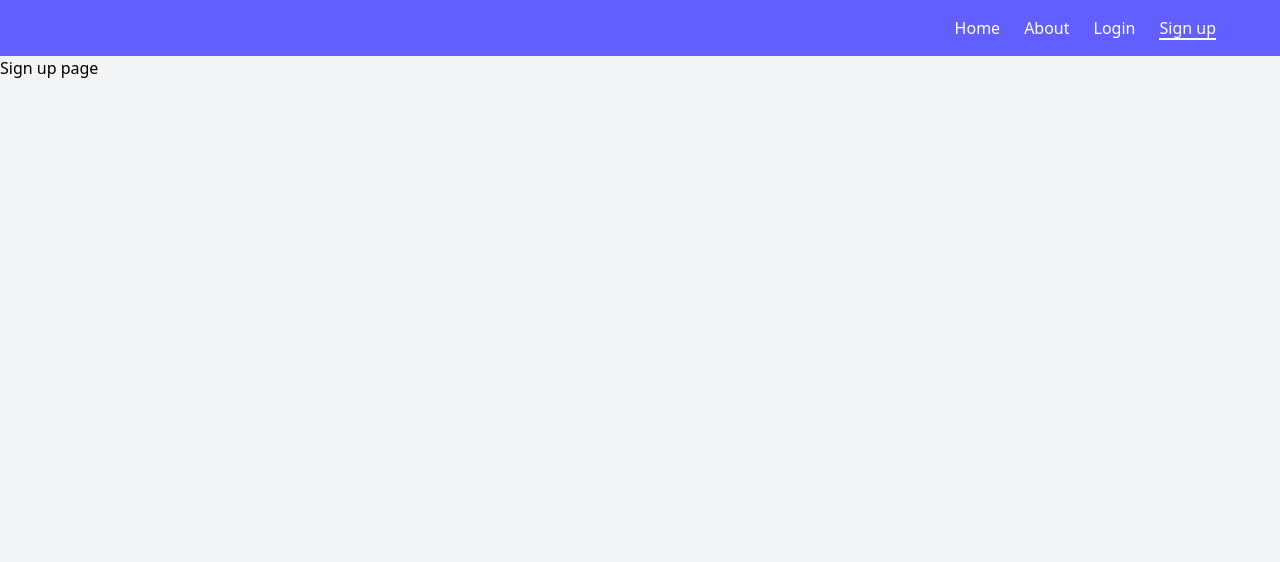
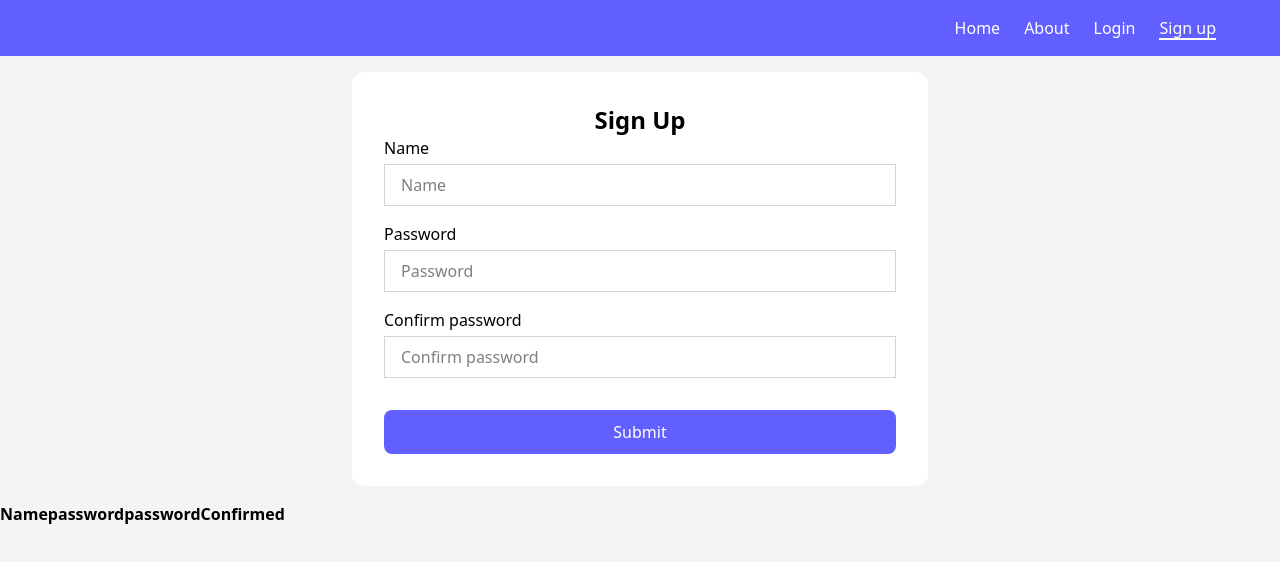
Before and after one commit to lapazyygeli/signup-login-system, a React (Vite) app in the folder frontend/: page /signup in a window 1280 px wide. Shown: the top 562 px of the page. Built offline with nearby package versions, Linux system fonts and the light colour scheme.

Commit message:
Integrate Redux for state management in Form component, replacing useState.

```diff
--- a/frontend/package.json
+++ b/frontend/package.json
@@ -10,9 +10,11 @@
     "preview": "vite preview"
   },
   "dependencies": {
+    "@reduxjs/toolkit": "^2.6.1",
     "@tailwindcss/vite": "^4.0.17",
     "react": "^19.0.0",
     "react-dom": "^19.0.0",
+    "react-redux": "^9.2.0",
     "react-router": "^7.4.1",
     "tailwindcss": "^4.0.17"
   },
--- a/frontend/src/App.tsx
+++ b/frontend/src/App.tsx
@@ -1,104 +1,12 @@
-import { useState } from "react";
-import Form from "./components/Form.tsx";
-import TableRow from "./components/TableRow.tsx";
-import { FormData } from "./components/Form.tsx";
 import { BrowserRouter } from "react-router";
 import AppRoutes from "./AppRoutes.tsx";
 
-interface UserData {
-  _id: string;
-  name: string;
-  password: string;
-  passwordConfirmed: string;
-}
-
 function App() {
-  const [userdata, setUserdata] = useState<UserData[]>([]);
-
-  const addData = (formData: FormData) => {
-    const newData = {
-      name: formData.name,
-      password: formData.password,
-      passwordConfirmed: formData.passwordConfirmed,
-    };
-    const sendToServer = async () => {
-      const url = "http://localhost:9000/users/add";
-      try {
-        const response: Response = await fetch(url, {
-          method: "POST",
-          body: JSON.stringify(newData),
-          headers: {
-            "Content-Type": "application/json",
-          },
-        });
-        if (!response.ok) {
-          throw new Error("Response not okay!");
-        }
-        const responseJsonNewData = await response.json();
-        console.log(responseJsonNewData.message);
-        setUserdata((prev) => [...prev, responseJsonNewData.data]);
-      } catch (err) {
-        console.log(err);
-      }
-    };
-    sendToServer();
-  };
-
-  const deleteData = async (id: string) => {
-    const url = `http://localhost:9000/users/delete`;
-    try {
-      const response = await fetch(url, {
-        method: "DELETE",
-        body: JSON.stringify({ id }),
-        headers: {
-          "Content-Type": "application/json",
-        },
-      });
-      if (!response.ok) {
-        throw new Error("Response not okay (delete)!");
-      }
-      const responseJson = await response.json();
-      console.log(responseJson.message);
-      console.log(responseJson.data);
-    } catch (err) {
-      console.log(err);
-    }
-    setUserdata((prev) => prev.filter((data) => data._id !== id));
-  };
-
   return (
     <BrowserRouter>
       <AppRoutes />
     </BrowserRouter>
   );
-  /*
-  return (
-    <>
-      <Form addData={addData} />
-      <table>
-        <thead>
-          <tr>
-            <th>Name</th>
-            <th>password</th>
-            <th>passwordConfirmed</th>
-            <th></th>
-          </tr>
-        </thead>
-        <tbody>
-          {userdata.map((prev) => (
-            <TableRow
-              key={prev._id}
-              id={prev._id}
-              name={prev.name}
-              password={prev.password}
-              passwordConfirmed={prev.passwordConfirmed}
-              deleteData={deleteData}
-            />
-          ))}
-        </tbody>
-      </table>
-    </>
-  );*/
 }
 
 export default App;
--- a/frontend/src/components/Form.tsx
+++ b/frontend/src/components/Form.tsx
@@ -1,49 +1,39 @@
-import { useState } from "react";
+import { useDispatch, useSelector } from "react-redux";
+import { RootState } from "../redux/store";
+import {
+  resetForm,
+  setError,
+  setSignUpFormData,
+  SignUpFormData
+} from "../redux/reducers/signupSlice";
 
 type Props = {
-  addData: (formData: FormData) => void;
+  addData: (formData: SignUpFormData) => void;
 };
 
-export interface FormData {
-  name: string;
-  password: string;
-  passwordConfirmed: string;
-}
-
-const initialState: FormData = {
-  name: "",
-  password: "",
-  passwordConfirmed: "",
-};
-
+// TÄN NIMEKS SIGN UP FORM
 const Form = ({ addData }: Props) => {
-  const [formData, setFormData] = useState<FormData>(initialState);
-  const [error, setError] = useState<string | null>(null);
+  const formData = useSelector((state: RootState) => state.signup.signUpFormData);
+  const error = useSelector((state: RootState) => state.signup.error);
+  const dispatch = useDispatch();
 
   const handleChange = (e: React.ChangeEvent<HTMLInputElement>) => {
     const inputName = e.target.name;
     const inputValue = e.target.value;
-    setFormData((prev) => ({
-      ...prev,
-      [inputName]: inputValue,
-    }));
-    setError(null);
+    dispatch(setSignUpFormData({ ...formData, [inputName]: inputValue }));
+    dispatch(setError(null));
   };
 
   const handleSubmit = (e: React.FormEvent<HTMLFormElement>) => {
     e.preventDefault();
     if (formData.password !== formData.passwordConfirmed) {
-      setError("Passwords did not match.");
-      setFormData((prev) => ({
-        ...prev,
-        password: "",
-        passwordConfirmed: "",
-      }));
+      dispatch(setError("Passwords did not match."));
+      dispatch(setSignUpFormData({ ...formData, password: "", passwordConfirmed: "" }));
       return;
     }
 
     addData(formData);
-    setFormData(initialState);
+    dispatch(resetForm());
   };
 
   return (
--- a/frontend/src/components/SignUp.tsx
+++ b/frontend/src/components/SignUp.tsx
@@ -1,6 +1,102 @@
+import { useState } from "react";
+import Form from "./Form.tsx";
+import TableRow from "./TableRow.tsx";
+import { SignUpFormData } from "../redux/reducers/signupSlice.ts";
+
+// TÄÄLTÄ SIGN UPISTA PITÄÄ POISTAA TOI TABLE ROW HOMMA JA TEHÄ
+// SIITÄ OMA KOMPONENTTINSA. SEN JÄLKEEN SIIRRETÄÄN KAMPET TÄNNE FORMISTA
+// JA MUOKATAAN TÄN NIMEKS SIGNUPFORM.
+
+// ADDDATA FUNKTIO LAITETAAN TOTEUTTAA SIELLÄ MIHIN SE TÄÄLLÄ SYÖTETÄÄN
+// SAMA MYÖS DELETELLE
+
+interface UserData {
+  _id: string;
+  name: string;
+  password: string;
+  passwordConfirmed: string;
+}
+
 const SignUp = () => {
+  const [userdata, setUserdata] = useState<UserData[]>([]);
+
+  const addData = (formData: SignUpFormData) => {
+    const newData = {
+      name: formData.name,
+      password: formData.password,
+      passwordConfirmed: formData.passwordConfirmed,
+    };
+    const sendToServer = async () => {
+      const url = "http://localhost:9000/users/add";
+      try {
+        const response: Response = await fetch(url, {
+          method: "POST",
+          body: JSON.stringify(newData),
+          headers: {
+            "Content-Type": "application/json",
+          },
+        });
+        if (!response.ok) {
+          throw new Error("Response not okay!");
+        }
+        const responseJsonNewData = await response.json();
+        console.log(responseJsonNewData.message);
+        setUserdata((prev) => [...prev, responseJsonNewData.data]);
+      } catch (err) {
+        console.log(err);
+      }
+    };
+    sendToServer();
+  };
+
+  const deleteData = async (id: string) => {
+    const url = `http://localhost:9000/users/delete`;
+    try {
+      const response = await fetch(url, {
+        method: "DELETE",
+        body: JSON.stringify({ id }),
+        headers: {
+          "Content-Type": "application/json",
+        },
+      });
+      if (!response.ok) {
+        throw new Error("Response not okay (delete)!");
+      }
+      const responseJson = await response.json();
+      console.log(responseJson.message);
+      console.log(responseJson.data);
+    } catch (err) {
+      console.log(err);
+    }
+    setUserdata((prev) => prev.filter((data) => data._id !== id));
+  };
+
   return (
-    <p>Sign up page</p>
+    <>
+      <Form addData={addData} />
+      <table>
+        <thead>
+          <tr>
+            <th>Name</th>
+            <th>password</th>
+            <th>passwordConfirmed</th>
+            <th></th>
+          </tr>
+        </thead>
+        <tbody>
+          {userdata.map((prev) => (
+            <TableRow
+              key={prev._id}
+              id={prev._id}
+              name={prev.name}
+              password={prev.password}
+              passwordConfirmed={prev.passwordConfirmed}
+              deleteData={deleteData}
+            />
+          ))}
+        </tbody>
+      </table>
+    </>
   );
 };
 
--- a/frontend/src/main.tsx
+++ b/frontend/src/main.tsx
@@ -1,11 +1,15 @@
 import { StrictMode } from "react";
 import { createRoot, Root } from "react-dom/client";
+import { Provider } from "react-redux";
 import App from "./App.tsx";
+import store from "./redux/store.ts"
 
 const container = document.getElementById("root");
 const root: Root = createRoot(container!);
 root.render(
   <StrictMode>
-    <App />
+    <Provider store={store}>
+      <App />
+    </Provider>
   </StrictMode>
 );
--- /dev/null
+++ b/frontend/src/redux/reducers/signupSlice.ts
@@ -0,0 +1,51 @@
+import { createSlice, PayloadAction } from "@reduxjs/toolkit";
+// Basically this holds both action creators
+// and __one reducer__ for each case in total
+
+export interface SignUpFormData {
+  name: string;
+  password: string;
+  passwordConfirmed: string;
+}
+
+interface SignUpFormState {
+  signUpFormData: SignUpFormData;
+  error: string | null;
+}
+
+const initialState: SignUpFormState = {
+  signUpFormData: {
+    name: "",
+    password: "",
+    passwordConfirmed: "",
+  },
+  error: null,
+};
+
+const signupSlice = createSlice({
+  name: "signup",
+  initialState,
+  reducers: {
+    setSignUpFormData: (state, action: PayloadAction<SignUpFormData>) => {
+      state.signUpFormData = action.payload;
+    },
+    resetForm: (state) => {
+      state.signUpFormData = initialState.signUpFormData;
+      state.error = null;
+    },
+    setError: (state, action: PayloadAction<string|null>) => {
+      state.error = action.payload;
+    },
+  },
+});
+
+// Behinde the scenes:
+/*const setSignUpFormData = (signUpFormData) => {
+  return {
+    type: "SET_SIGN_UP_FORM_DATA",
+    payload: signUpFormData,
+  };
+};*/
+
+export const { setSignUpFormData, resetForm, setError } = signupSlice.actions;
+export default signupSlice.reducer; // export slice as a reducer
--- /dev/null
+++ b/frontend/src/redux/store.ts
@@ -0,0 +1,11 @@
+import { configureStore } from "@reduxjs/toolkit";
+import signupSlice from "./reducers/signupSlice";
+
+const store = configureStore({
+  reducer: {
+    signup: signupSlice,
+  },
+});
+
+export type RootState = ReturnType<typeof store.getState>;
+export default store;
```
Also changed, not shown: 1 other file (tests, documents, lock files or other folders).
